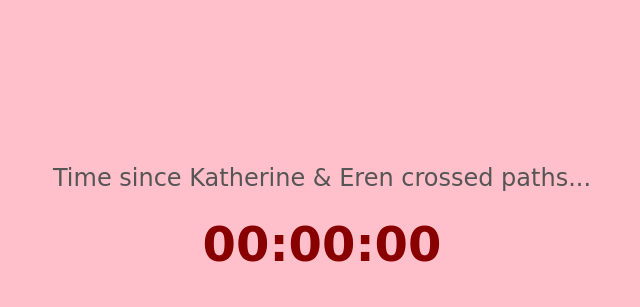
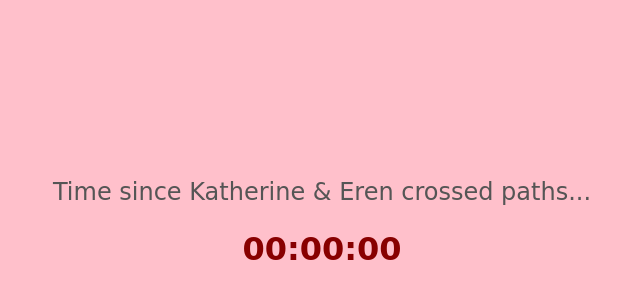
Before and after one commit to StarEren/Katherine, a plain HTML site: page index.html in a window 1280 px wide. Shown: the part 178-485 px from the top of the page, without its empty margins (318-958 px from the left). Drawn offline with Linux system fonts and the light colour scheme; a web font is replaced by a local one.

Commit message:
Update styles.css

```diff
--- a/styles.css
+++ b/styles.css
@@ -13,9 +13,13 @@ body {
     text-align: center;
 }
 
-#timer {
-    font-size: 3em;
+.timer {
+    font-size: 2em; /* Adjusted font size */
     margin-top: 10px; /* Adjusted margin */
+}
+
+.timer span {
+    margin: 0 5px; /* Adjusted spacing */
 }
 
 .message {
```
